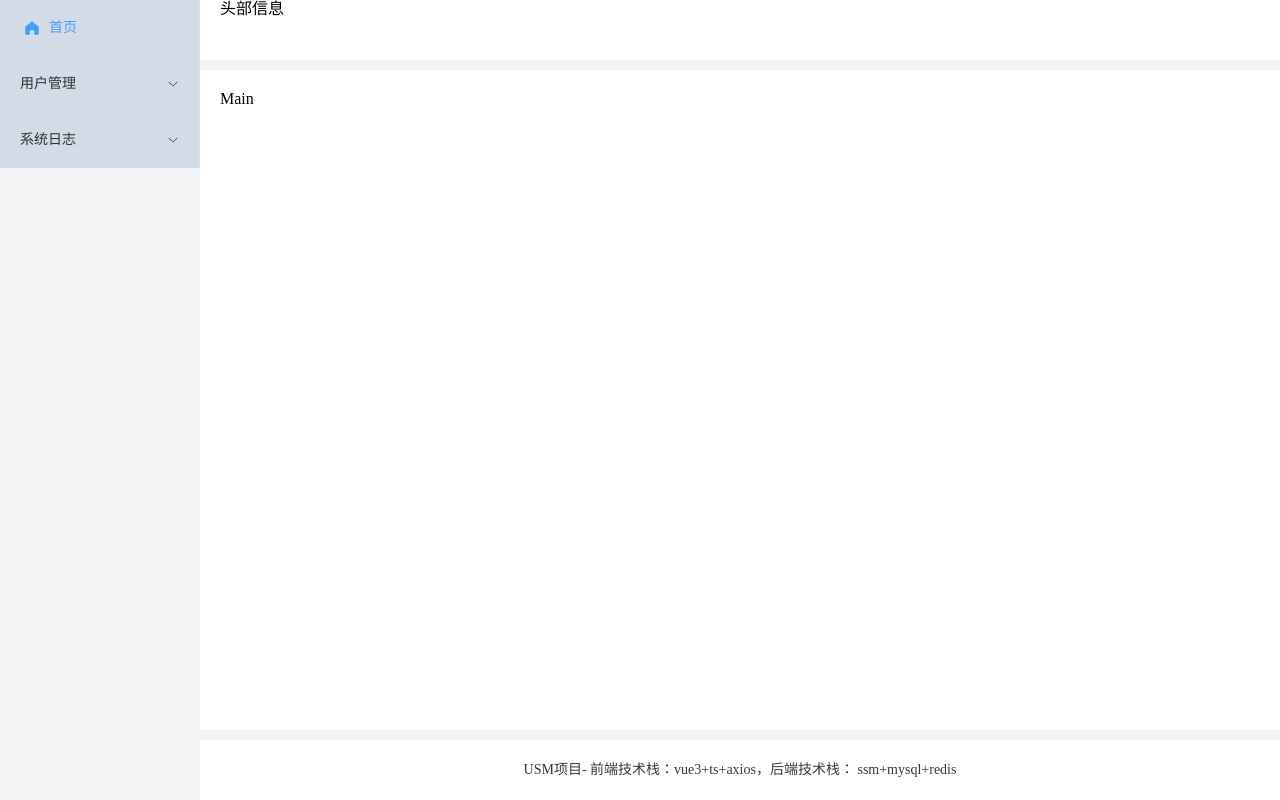
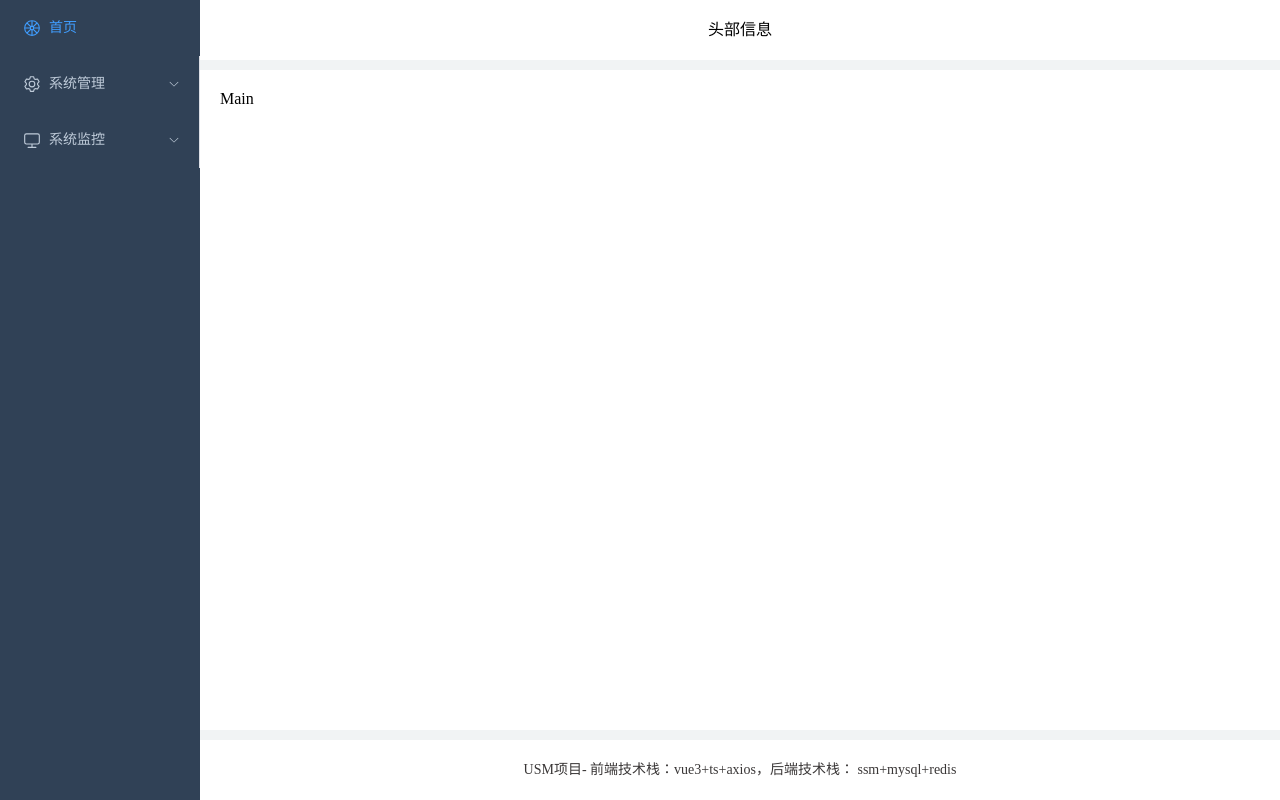
Before and after one commit to ilovesshan/ydl-ums-frontend, a Vue app: page /index#/login in a window 1280 px wide. Built offline with nearby package versions, Linux system fonts and the light colour scheme.

Commit message:
样式调整

```diff
--- a/src/views/index/index.vue
+++ b/src/views/index/index.vue
@@ -3,22 +3,61 @@
     <div class="common-layout">
       <el-container>
         <el-aside width="200px">
-          <el-menu default-active="1" @open="handleOpen" @close="handleClose">
+          <el-menu unique-opened background-color="#304156" default-active="1" @open="handleOpen" text-color="#bfcbd9"
+            @close="handleClose">
             <el-menu-item index="1">
               <el-icon>
-                <HomeFilled />
+                <Orange />
               </el-icon>
               <span>首页</span>
             </el-menu-item>
-            <el-sub-menu index="1-4">
-              <template #title> <span>用户管理</span> </template>
-              <el-menu-item index="1-4-1">用户管理</el-menu-item>
-              <el-menu-item index="1-4-2">授权管理</el-menu-item>
+            <el-sub-menu index="2">
+              <template #title>
+                <el-icon>
+                  <Setting />
+                </el-icon>
+                <span>系统管理</span>
+              </template>
+              <el-menu-item index="2-1">
+                <template #title>
+                  <el-icon>
+                    <UserFilled />
+                  </el-icon>
+                  <span>用户管理</span>
+                </template>
+              </el-menu-item>
+              <el-menu-item index="2-2">
+                <template #title>
+                  <el-icon>
+                    <TurnOff />
+                  </el-icon>
+                  <span>角色管理</span>
+                </template>
+              </el-menu-item>
             </el-sub-menu>
-            <el-sub-menu index="6-4">
-              <template #title><span>系统日志</span></template>
-              <el-menu-item index="6-4-1">错误日志</el-menu-item>
-              <el-menu-item index="6-4-2">访问日志</el-menu-item>
+            <el-sub-menu index="3">
+              <template #title>
+                <el-icon>
+                  <Monitor />
+                </el-icon>
+                <span>系统监控</span>
+              </template>
+              <el-menu-item index="3-1">
+                <template #title>
+                  <el-icon>
+                    <ChromeFilled />
+                  </el-icon>
+                  <span>访问日志</span>
+                </template>
+              </el-menu-item>
+              <el-menu-item index="3-2">
+                <template #title>
+                  <el-icon>
+                    <Connection />
+                  </el-icon>
+                  <span>在线用户</span>
+                </template>
+              </el-menu-item>
             </el-sub-menu>
           </el-menu>
         </el-aside>
@@ -42,12 +81,12 @@
 import { defineComponent } from 'vue'
 
 import {
-  HomeFilled
+  Orange, Setting, UserFilled, TurnOff, Monitor, ChromeFilled, Connection
 } from '@element-plus/icons-vue'
 
 export default defineComponent({
   components: {
-    HomeFilled
+    Orange, Setting, UserFilled, TurnOff, Monitor, ChromeFilled, Connection
   },
   setup() {
 
@@ -58,7 +97,7 @@ export default defineComponent({
       console.log(key, keyPath)
     }
     return {
-      handleOpen, handleClose, HomeFilled
+      handleOpen, handleClose
     }
   }
 })
@@ -80,14 +119,31 @@ export default defineComponent({
       background-color: #ffffff;
     }
 
+    .el-header{
+      text-align: center;
+      line-height: 60px;
+    }
+
     .el-main {
       margin: 10px 0;
     }
 
-    .el-aside {
+    .el-aside,
     .el-menu {
-        background-color: #d3dce6;
+      background-color: #304156;
+      .el-sub-menu,
+      .el-menu-item {
+        width: 200px;
+      }
 
+      ::v-deep .is-active{
+        width: 200px;
+        background-color: #304156;
+      }
+
+      ::v-deep .is-opened .el-menu {
+        background-color: #1f2d3d;
+      }
     }
   }
 
@@ -102,5 +158,4 @@ export default defineComponent({
     }
   }
 }
-}
 </style>
```
Lines whose indentation alone changed are shown as unchanged.
